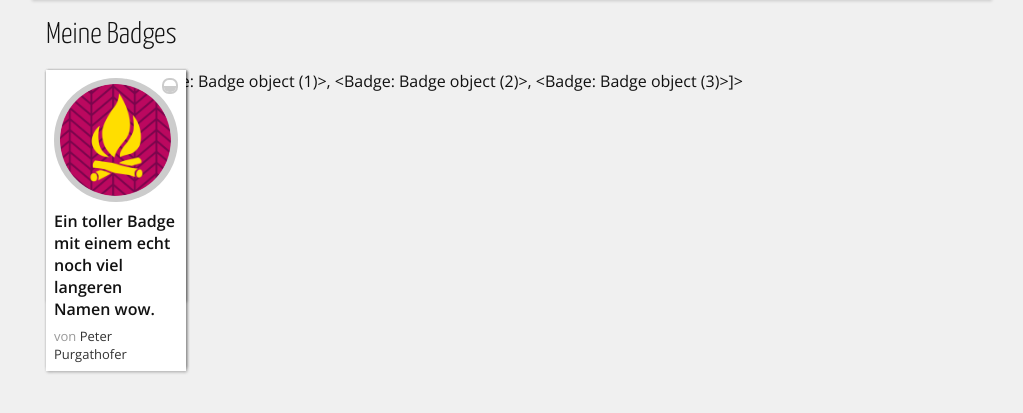
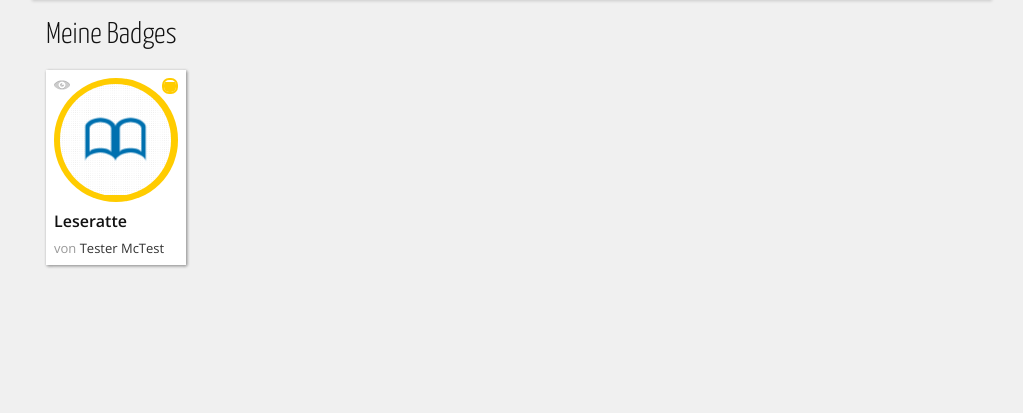
Before and after one commit to gimmixAT/tubadge, a Django app: template TUBadges/templates/badges.html in a window 1280 px wide. Shown: the part 95-508 px from the top of the page, without its empty margins (129-1152 px from the left). Run offline with Django 3.2, Linux system fonts and the light colour scheme; data comes from the database, SQL or seed files in the repository; both versions use the stored data as it was after the commit; the template is opened without the code that fills it: values that come from a table or form of the project are taken from there, most other values are stand-ins (such as "Sample title", 1, 10 or a date in 2020); parts of the project's set-up code (start-up, migrations or seed data) failed here and were passed over; some libraries are stand-ins or nearby versions.

Commit message:
- implemented badge list - added some methods to the models for displaying value and rarity - fixed some bugs

```diff
--- a/TUBadges/BadgePortfolio/models.py
+++ b/TUBadges/BadgePortfolio/models.py
@@ -73,7 +73,7 @@
     def credibility(self, rating):
         bc = self.issued_badges.filter(rating=rating).count()
         tbc = self.issued_badges.count()
-        return 1 - pow((float(bc) / float(tbc)), Badge.factor[self.value])
+        return 1 - pow((float(bc) / float(tbc)), Badge.factor(rating))
 
 
 class LVA(models.Model):
@@ -102,9 +102,9 @@
     SILVER = 1
     BRONZE = 0
     BADGE_VALUE = (
-        (GOLD, 'Gold'),
+        (BRONZE, 'Bronze'),
         (SILVER, 'Silber'),
-        (BRONZE, 'Bronze')
+        (GOLD, 'Gold')
     )
     awardee = models.ForeignKey(BadgeUser, related_name='my_badges')
     issuer = models.ForeignKey(BadgeUser, related_name='issued_badges')
@@ -121,15 +121,53 @@
     public = models.BooleanField(default=False)
     candidates = models.IntegerField()
 
+    class Meta:
+        unique_together = ('awardee', 'preset')
+
+    @property
+    def rating_name(self):
+        return Badge.BADGE_VALUE[self.rating][1]
+
+    @property
+    def awarder_name(self):
+        if self.awarder.isnumeric() and BadgeUser.objects.filter(id=int(self.awarder)).exists():
+            a = BadgeUser.objects.get(id=int(self.awarder));
+            return a.firstname+' '+a.lastname
+        else:
+            return self.awarder
+
+    @property
+    def via(self):
+        if self.issuer_id != int(self.awarder):
+            return self.issuer.firstname+' '+self.issuer.lastname
+        else:
+            return None
+
+    @property
     def rarity(self):
+        return 1 - pow(float(self.issued) / float(self.candidates), Badge.factor(self.rating))
+
+    @property
+    def rarity_percent(self):
+        return str(int(round(self.rarity * 100)))
+
+    @property
+    def issued(self):
         c = 1
-        if self.preset is not None:
-            c = self.preset.issued_badges.count()
+        if self.preset:
+            c = Badge.objects.filter(preset_id=self.preset_id).count()
 
-        return 1 - pow(float(c) / float(self.candidates), Badge.factor[self.rating]);
+        return c
 
+    @property
     def value(self):
-        self.issuer.credibility(self.rating)
+        o = self.issuer.credibility(self.rating)
+        return o
 
-    def factor(self, rating):
+    @property
+    def value_percent(self):
+        return str(int(round(self.value * 100)))
+
+    @staticmethod
+    def factor(rating):
         return [2, 1, 0.5][rating]
--- /dev/null
+++ b/TUBadges/templates/badge.html
@@ -0,0 +1,17 @@
+            <div class="badge box{% if b.public %} public{% endif %} {{ b.rating_name|lower }}" data-id="{{ b.id }}">
+                <div class="image"><div class="crop"><object data="{{ b.img }}"><img src="{{ b.img }}" alt="badge image"/></object></div></div>
+                <div class="value">
+                    <div class="indicator"><div class="fill" style="height:{{ b.rarity_percent }}%"></div></div>
+                    <div class="overlay box">
+                        <span class="label">Typ:</span> {{ b.rating_name }}<br/>
+                        <span class="label">Vertrauen:</span> {{ b.value_percent }}%<br/>
+                        <span class="label">Häufigkeit:</span> {{ b.issued }} / {{ b.candidates }}
+                    </div>
+                </div>
+                <a class="public-indicator" href="#toggle-public"></a>
+                <h2>{{ b.name }}</h2>
+                <div class="info">
+                    <span class="label">von</span> {{ b.awarder_name }}<br/>
+                    {% if b.via %}<span class="label">via</span> {{ b.via }}{% endif %}
+                </div>
+            </div>
--- a/TUBadges/templates/badge_preset_detail.html
+++ b/TUBadges/templates/badge_preset_detail.html
@@ -2,8 +2,7 @@
                 <div class="top">
                     <div class="image"><div class="crop"><object data="{{ bp.img }}"><img src="{{ bp.img }}" alt="badge image"/></object></div></div>
                     <div class="info value">
-                        <span class="label">Vertrauen ø</span> 40%<br/>
-                        <span class="label">Vergeben</span> 200/1239
+                        <span class="label">Vergeben</span> {{ issued }}
                     </div>
                 </div>
                 <h2>{{ bp.name }}</h2>
--- a/TUBadges/templates/badges.html
+++ b/TUBadges/templates/badges.html
@@ -2,100 +2,8 @@
 {% include 'header.html' with page='My Badges' menu_selected=0 %}
         <h1>Meine Badges</h1>
         <div class="badges">
-            <div class="badge box public">
-                <div class="image"><div class="crop"><object data="/svg"><img src="/svg" alt="badge image"/></object></div></div>
-                <div class="value">
-                    <div class="indicator"><div class="fill"></div></div>
-                    <div class="overlay box">
-                        <span class="label">Typ:</span> Silber<br/>
-                        <span class="label">Vertrauen:</span> 40%<br/>
-                        <span class="label">Häufigkeit:</span> 200/1239
-                    </div>
-                </div>
-                <a class="public-indicator" href="#toggle-public"></a>
-                <h2>Ein toller Badge</h2>
-                <div class="info">
-                    <span class="label">von</span> Awesome Inc.<br/>
-                    <span class="label">via</span> Peter Purgathofer
-                </div>
-            </div>
-            <div class="badge box gold">
-                <div class="image"><div class="crop"><img src="{% static "images/badge.png" %}" alt="badge image"/></div></div>
-                <div class="value">
-                    <div class="indicator"><div class="fill"></div></div>
-                    <div class="overlay box">
-                        <span class="label">Typ:</span> Silber<br/>
-                        <span class="label">Vertrauen:</span> 40%<br/>
-                        <span class="label">Häufigkeit:</span> 200/1239
-                    </div>
-                </div>
-                <a class="public-indicator" href="#toggle-public"></a>
-                <h2>Ein toller Badge mit einem langen langen Namen</h2>
-                <div class="info">
-                    <span class="label">von</span> Awesome Inc.<br/>
-                    <span class="label">via</span> Peter Purgathofer
-                </div>
-            </div>
-            <div class="badge box bronze">
-                <div class="image"><div class="crop"><img src="{% static "images/badge.png" %}" alt="badge image"/></div></div>
-                <div class="value">
-                    <div class="indicator"><div class="fill"></div></div>
-                    <div class="overlay box">
-                        <span class="label">Typ:</span> Silber<br/>
-                        <span class="label">Vertrauen:</span> 40%<br/>
-                        <span class="label">Häufigkeit:</span> 200/1239
-                    </div>
-                </div>
-                <h2>Ein toller Badge mit einem echt noch viel langeren Namen wow.</h2>
-                <div class="info">
-                    <span class="label">von</span> Peter Purgathofer
-                </div>
-            </div>
-            <div class="badge box">
-                <div class="image"><div class="crop"><img src="{% static "images/badge.png" %}" alt="badge image"/></div></div>
-                <ul class="actions">
-                    <li><a href="#edit" class="edit"></a></li>
-                    <li><a href="#duplicate" class="duplicate"></a></li>
-                    <li><a href="#issue" class="issue"></a></li>
-                    <li><a href="#delete" class="delete"></a></li>
-                </ul>
-                <h2>Ein toller Badge mit einem langen langen Namen</h2>
-                <div class="info">
-                    <span class="label">von</span> Awesome Inc.<br/>
-                    <span class="label">via</span> Peter Purgathofer
-                </div>
-            </div>
-            <div class="badge box bronze">
-                <div class="image"><div class="crop"><img src="{% static "images/badge.png" %}" alt="badge image"/></div></div>
-                <div class="value">
-                    <div class="indicator"><div class="fill"></div></div>
-                    <div class="overlay box">
-                        <span class="label">Typ:</span> Silber<br/>
-                        <span class="label">Vertrauen:</span> 40%<br/>
-                        <span class="label">Häufigkeit:</span> 200/1239
-                    </div>
-                </div>
-                <h2>Ein toller Badge</h2>
-                <div class="info">
-                    <span class="label">von</span> Awesome Inc.<br/>
-                    <span class="label">via</span> Peter Purgathofer
-                </div>
-            </div>
-            <div class="badge box">
-                <div class="image"><div class="crop"><img src="{% static "images/badge.png" %}" alt="badge image"/></div></div>
-                <div class="value">
-                    <div class="indicator"><div class="fill"></div></div>
-                    <div class="overlay box">
-                        <span class="label">Typ:</span> Silber<br/>
-                        <span class="label">Vertrauen:</span> 40%<br/>
-                        <span class="label">Häufigkeit:</span> 200/1239
-                    </div>
-                </div>
-                <h2>Ein toller Badge mit einem echt noch viel langeren Namen wow.</h2>
-                <div class="info">
-                    <span class="label">von</span> Peter Purgathofer
-                </div>
-            </div>
+            {% for b in badges %}
+            {% include 'badge.html' %}
+            {% endfor %}
         </div>
-        {{ badges }}
 {% include 'footer.html' %}
```
Also changed, not shown: TUBadges/BadgePortfolio/ajax.py (+13 -6 lines), TUBadges/badgeDB.sqlite.
